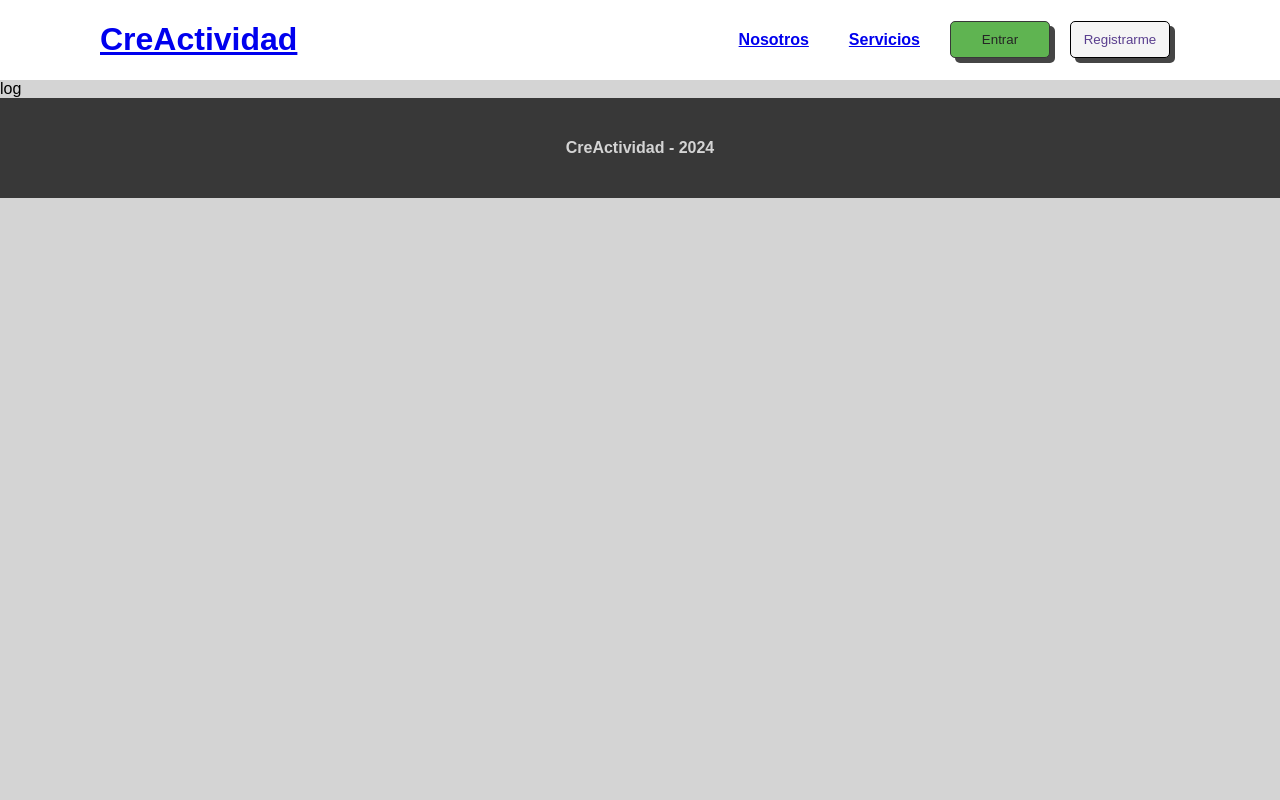
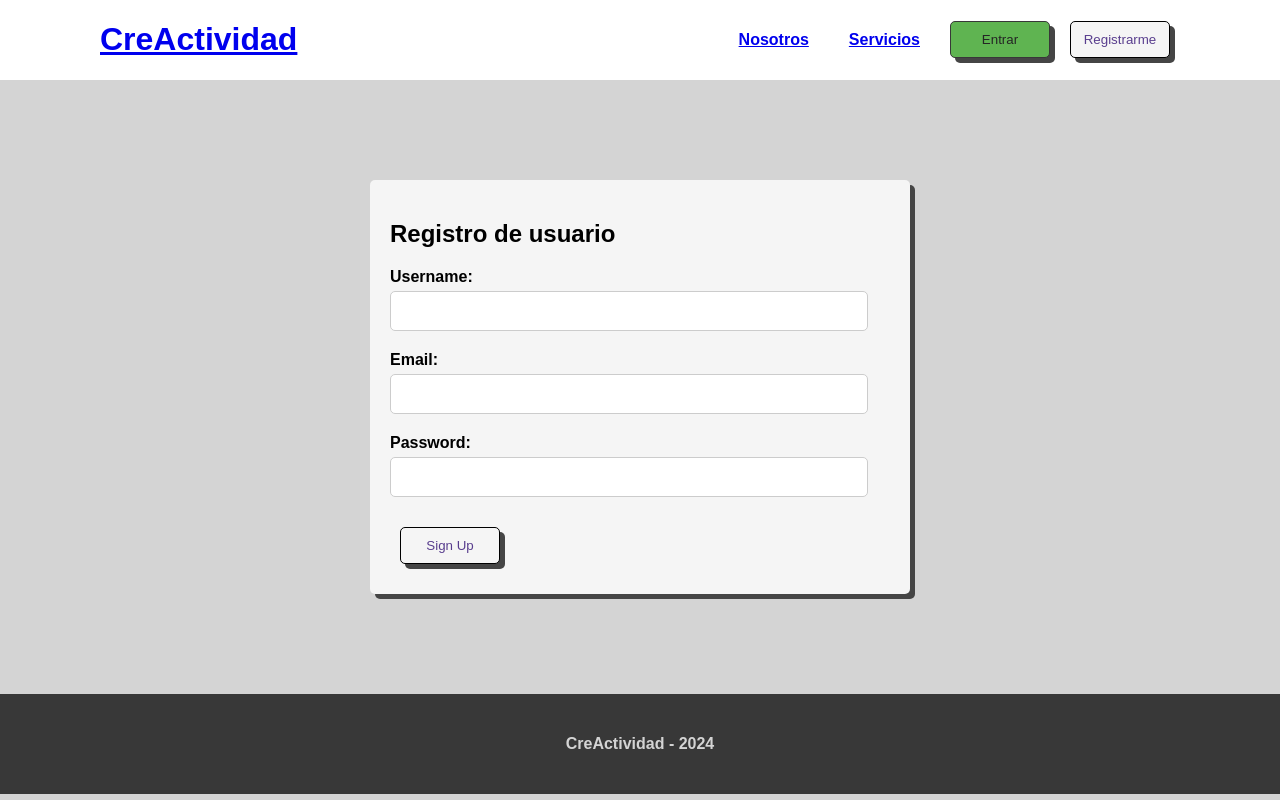
Before and after one commit to GoatGear/CreactivaWeb, a React (Create React App) app in the folder frontend/: page /Registro in a window 1280 px wide. Built offline with nearby package versions, Linux system fonts and the light colour scheme.

Commit message:
Formulario de registro listo

```diff
--- a/frontend/src/pages/Signup.jsx
+++ b/frontend/src/pages/Signup.jsx
@@ -1,11 +1,67 @@
-import React from 'react'
+// src/Signup.js
+import React, { useState } from 'react';
 
 const Signup = () => {
-  return (
-    <div>
-      log
-    </div>
-  )
-}
+    const [formData, setFormData] = useState({
+        username: '',
+        email: '',
+        password: ''
+    });
 
-export default Signup
+    const handleChange = (e) => {
+        setFormData({
+            ...formData,
+            [e.target.name]: e.target.value
+        });
+    };
+
+    const handleSubmit = (e) => {
+        e.preventDefault();
+        // Aquí puedes enviar formData a tu backend o API
+        console.log('Datos enviados:', formData);
+    };
+
+    return (
+        <div className='contenedorform'>
+            <h2>Registro de usuario</h2>
+            <form className='registrarme' onSubmit={handleSubmit}>
+                <div className="form-group">
+                    <label htmlFor="username">Username:</label>
+                    <input
+                        type="text"
+                        id="username"
+                        name="username"
+                        value={formData.username}
+                        onChange={handleChange}
+                        required
+                    />
+                </div>
+                <div className="form-group">
+                    <label htmlFor="email">Email:</label>
+                    <input
+                        type="email"
+                        id="email"
+                        name="email"
+                        value={formData.email}
+                        onChange={handleChange}
+                        required
+                    />
+                </div>
+                <div className="form-group">
+                    <label htmlFor="password">Password:</label>
+                    <input
+                        type="password"
+                        id="password"
+                        name="password"
+                        value={formData.password}
+                        onChange={handleChange}
+                        required
+                    />
+                </div>
+                <button className='signup' type="submit">Sign Up</button>
+            </form>
+        </div>
+    );
+};
+
+export default Signup;
--- a/frontend/src/styles/styles.css
+++ b/frontend/src/styles/styles.css
@@ -1,7 +1,7 @@
+/* src/App.css */
 body {
     font-family: "Kannada MN", sans-serif;
     background-color: #D4D4D4;
-
 }
 
 h1 {
@@ -44,9 +44,7 @@ h1 {
 
 .txt:hover {
     color: rgb(103, 103, 251);
-
 }
-
 
 .login {
     background-color: #5FB451;
@@ -68,7 +66,54 @@ h1 {
     color: #5FB451;
     border: 1px solid #383838;
     box-shadow: 5px 5px 3px 0px rgba(0, 0, 0, 0.5);
+}
 
+.pages {
+    display: flex;
+    justify-content: center;
+}
+
+.contenedorform {
+    display: block;
+    width: 90%;
+    max-width: 500px;
+    margin: 100px auto;
+    padding: 20px;
+    background-color: whitesmoke;
+    font-family: "Kannada MN", sans-serif;
+    color: black;
+    border-radius: 5px;
+    box-shadow: 5px 5px 0.5px 0px #454545;
+}
+
+h2 {
+    font-size: 1.5rem;
+    margin-bottom: 20px;
+}
+
+.form-group {
+    margin-bottom: 20px;
+}
+
+label {
+    display: block;
+    font-weight: bold;
+    margin-bottom: 5px;
+}
+
+input {
+    width: calc(100% - 22px);
+    padding: 10px;
+    font-size: 1rem;
+    border: 1px solid #ccc;
+    border-radius: 5px;
+    box-sizing: border-box;
+}
+
+input:focus {
+    border-color: #593e8e;
+    outline: none;
+    box-shadow: 0 0 5px rgba(89, 62, 142, 0.5);
 }
 
 .signup {
@@ -99,7 +144,6 @@ h1 {
     display: flex;
     align-items: center;
     justify-content: space-evenly;
-
 }
 
 .card {
@@ -114,7 +158,6 @@ h1 {
     box-shadow: 5px 5px 0.5px 0px #454545;
 }
 
-
 .pie {
     height: 100px;
     display: flex;
```
